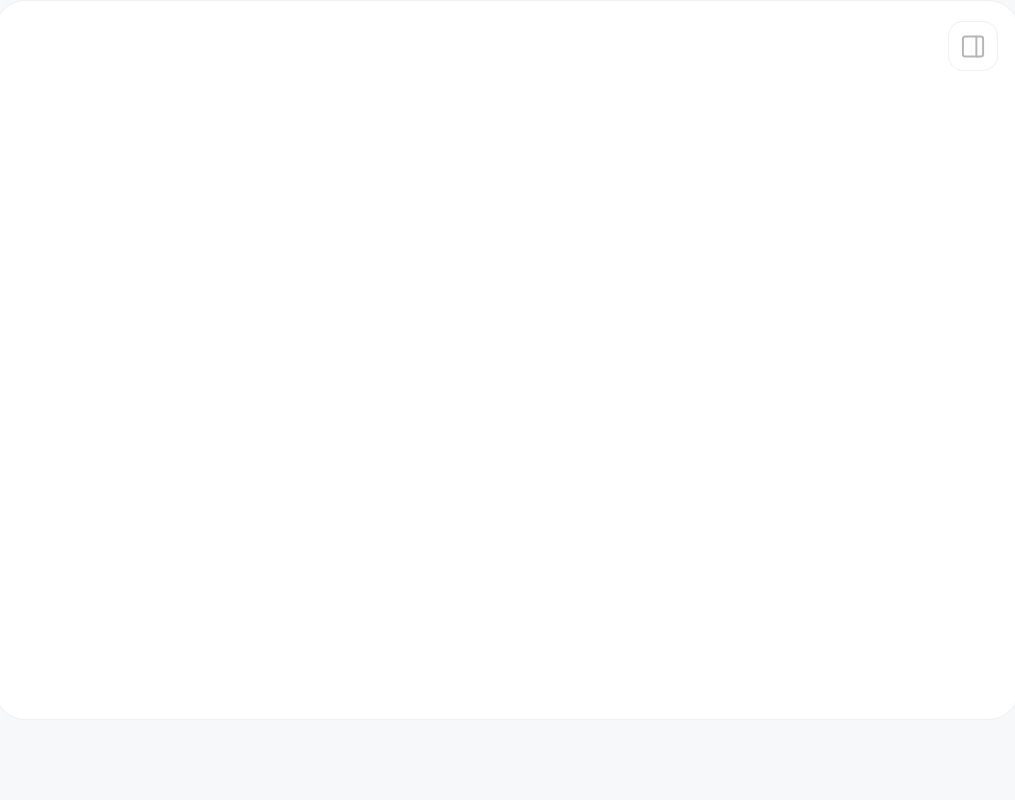
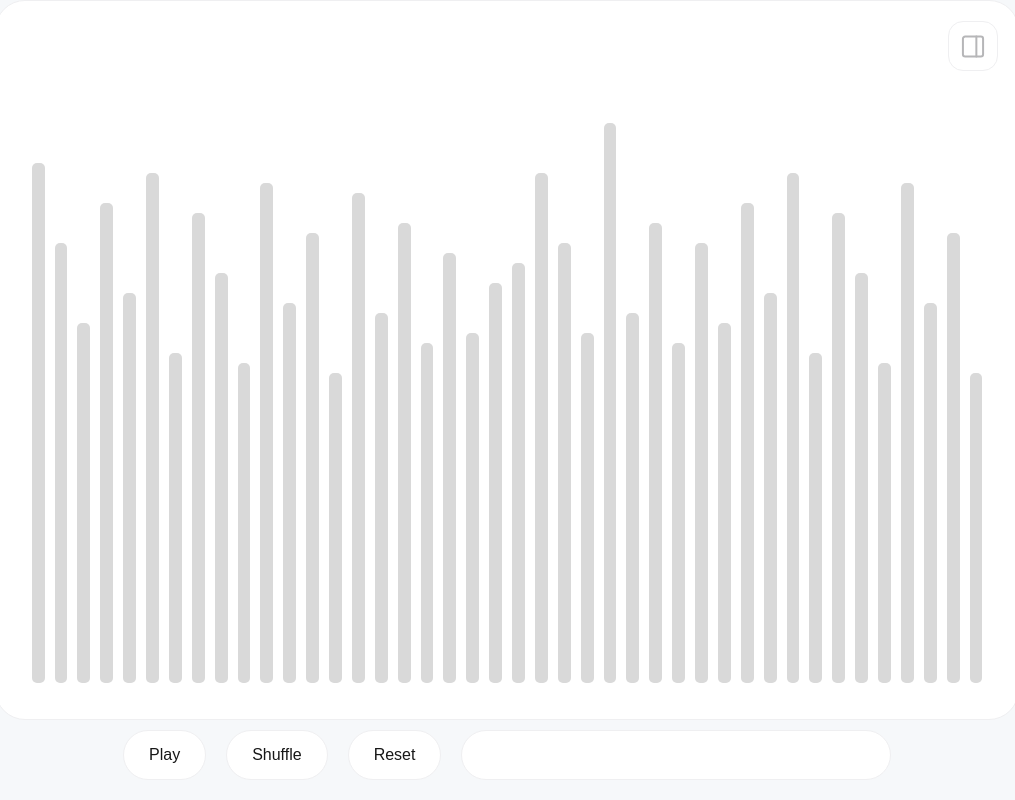
Before and after one commit to VenkatRaman3103/Algorithms-Visualizer, a Next.js app: page / in a window 1280 px wide. Shown: the whole page, without its empty margins (133-1148 px from the left). Built offline with nearby package versions, Linux system fonts and the light colour scheme.

Commit message:
added strips for sorting

```diff
--- a/src/components/SortingVisualizer/index.scss
+++ b/src/components/SortingVisualizer/index.scss
@@ -163,3 +163,80 @@
     transition: transform 0.3s ease-in-out;
   }
 }
+
+.buttons-wrapper {
+  width: 60%;
+  height: 50px;
+
+  display: flex;
+  flex-direction: row;
+  gap: 20px;
+
+  margin-top: 10px;
+
+  .paus-and-play-btn,
+  .shuffle-btn,
+  .reset-btn {
+    width: fit-content;
+    height: fit-content;
+
+    padding: 15px 25px 15px 25px;
+    border-radius: 100px;
+
+    background-color: white;
+    border: 1.5px solid #efeff1;
+
+    .btn-wrapper-play,
+    .btn-wrapper-shuffle,
+    .btn-wrapper-reset {
+      width: fit-content;
+      height: fit-content;
+
+      display: flex;
+      justify-items: center;
+      align-items: center;
+
+      .btn-icon {}
+
+      .btn-label {}
+    }
+  }
+
+  .delay-btn-wrapper {
+    width: 70%;
+    height: 50px;
+
+    background-color: white;
+    border: 1.5px solid #efeff1;
+    border-radius: 100px;
+
+    .delay-btn-slidder {}
+
+    .delay-btn-label {}
+  }
+}
+
+.sorting-preview-container {
+  width: 100%;
+  height: 100%;
+
+  display: flex;
+  justify-content: center;
+  align-items: center;
+
+  .sorting-preview-wrapper {
+    width: 93%;
+    height: 90%;
+
+    display: flex;
+    justify-content: center;
+    align-items: end;
+    gap: 10px;
+
+    .sorting-strip {
+      width: 20px;
+      border-radius: 5px;
+      background-color: #D9D9D9;
+    }
+  }
+}
--- a/src/components/SortingVisualizer/index.tsx
+++ b/src/components/SortingVisualizer/index.tsx
@@ -7,8 +7,41 @@ import { OptionTrayToggle } from '@/assets/OptionTrayToggle'
 export const SortingVisualizer: React.FC = (): React.JSX.Element => {
 	const [isToggleActive, setIsToggleActive] = useState<boolean>(false)
 
+	const arr = [
+		22, 14, 6, 18, 9, 21, 3, 17, 11, 2, 20, 8, 15, 1, 19, 7, 16, 4, 13, 5, 10, 12, 21, 14, 5,
+		26, 7, 16, 4, 14, 6, 18, 9, 21, 3, 17, 11, 2, 20, 8, 15, 1,
+	]
+
 	return (
+		<>
 			<div className="sorting-visualizer-container">
+				<Tray setIsToggleActive={setIsToggleActive} isToggleActive={isToggleActive} />
+				<div className="sorting-preview-container">
+					<div className="sorting-preview-wrapper">
+						{arr.map((num) => (
+							<div
+								className={`sorting-strip`}
+								style={{ height: `calc(${num}0px + 300px)` }}
+							></div>
+						))}
+					</div>
+				</div>
+			</div>
+			<Buttons />
+		</>
+	)
+}
+
+type TrayProp = {
+	setIsToggleActive: React.Dispatch<React.SetStateAction<boolean>>
+	isToggleActive: boolean
+}
+
+export const Tray: React.FC<TrayProp> = ({
+	setIsToggleActive,
+	isToggleActive,
+}): React.JSX.Element => {
+	return (
 		<div
 			className={`options-tray-toggle ${isToggleActive ? 'open-tray' : ''}`}
 			onMouseEnter={() => setIsToggleActive(true)}
@@ -22,7 +55,37 @@ export const SortingVisualizer: React.FC = (): React.JSX.Element => {
 				<OptionsTray />
 			)}
 		</div>
+	)
+}
+
+export const Buttons: React.FC = (): React.JSX.Element => {
+	return (
+		<>
+			<div className="buttons-wrapper">
+				<div className="paus-and-play-btn">
+					<div className="btn-wrapper-play">
+						<div className="btn-icon"></div>
+						<div className="btn-label">Play</div>
 					</div>
+				</div>
+				<div className="shuffle-btn">
+					<div className="btn-wrapper-shuffle">
+						<div className="btn-icon"></div>
+						<div className="btn-label">Shuffle</div>
+					</div>
+				</div>
+				<div className="reset-btn">
+					<div className="btn-wrapper-reset">
+						<div className="btn-icon"></div>
+						<div className="btn-label">Reset</div>
+					</div>
+				</div>
+				<div className="delay-btn-wrapper">
+					<div className="delay-btn-slidder"></div>
+					<div className="delay-btn-label"></div>
+				</div>
+			</div>
+		</>
 	)
 }
 
```
Lines whose indentation alone changed are shown as unchanged.
